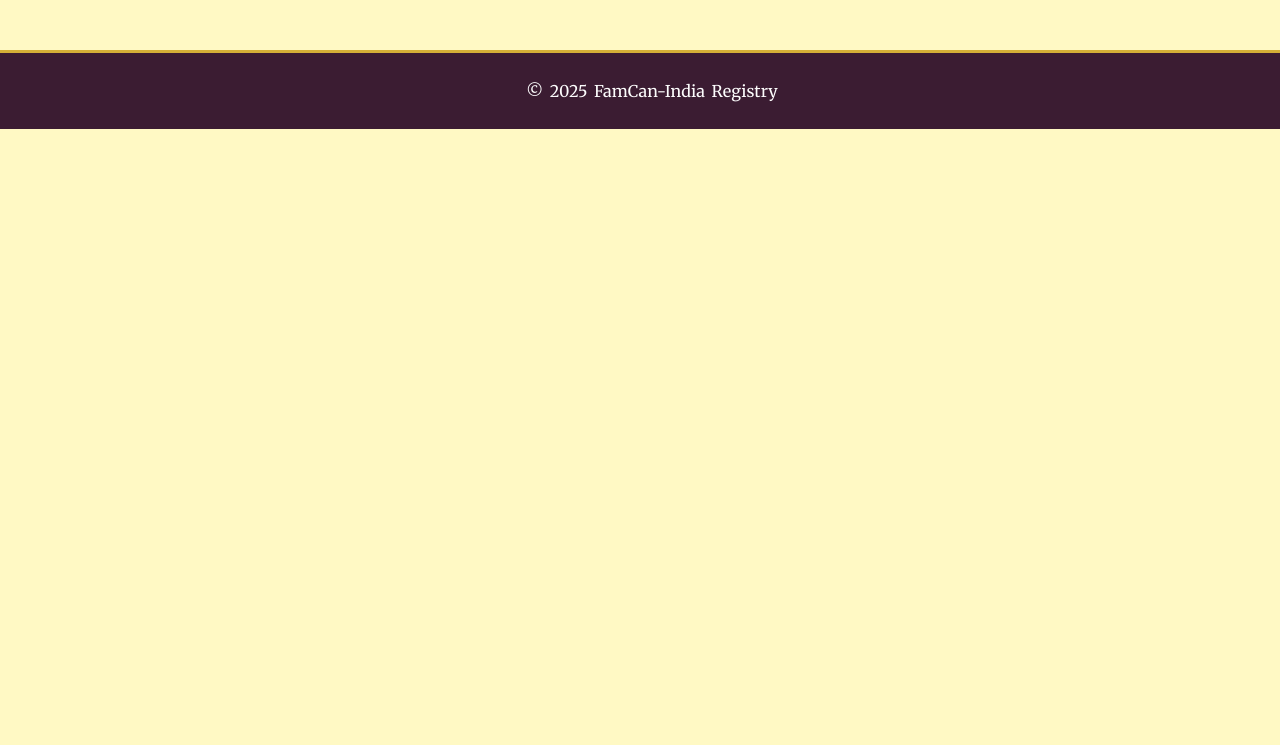
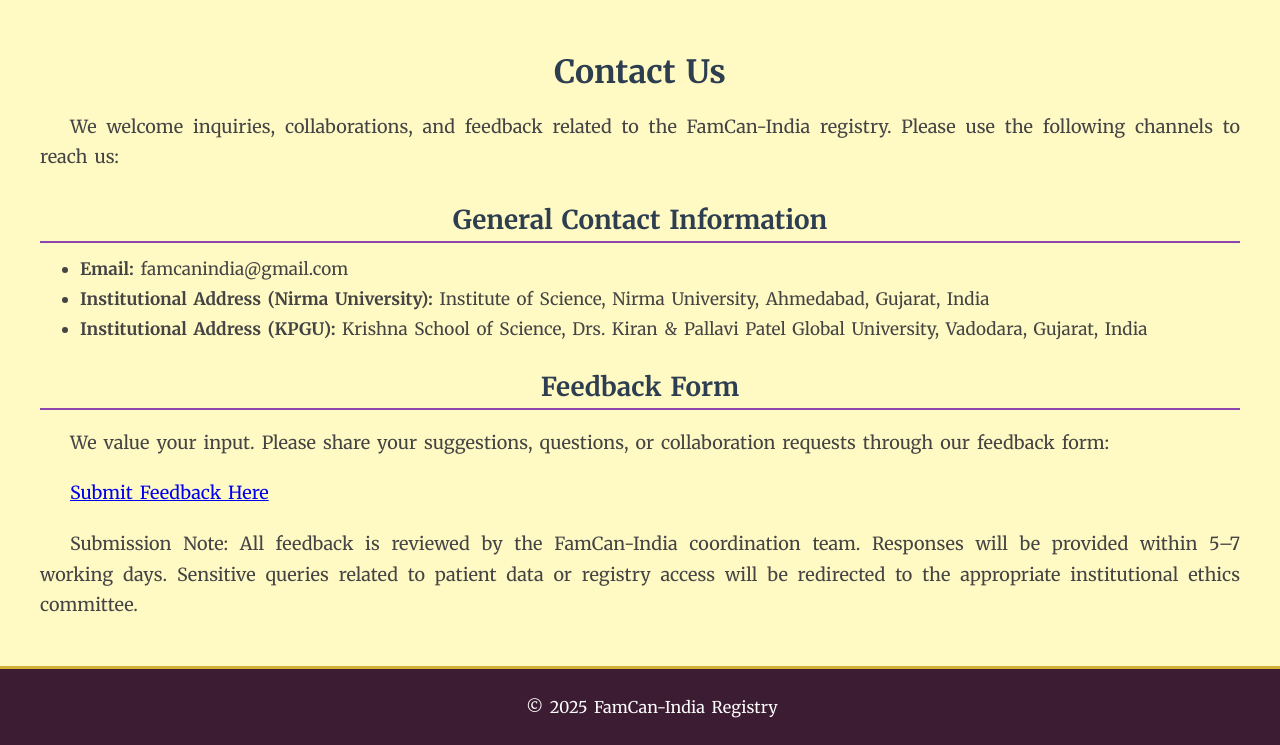
Before and after one commit to FamCan-India/famcanindia, a Flask app: page /contact in a window 1280 px wide. Shown: the part 274-1019 px from the top of the page. Before the commit the page ends 403 px from the top, so only its background shows below. Run offline with Flask 3, Linux system fonts and the light colour scheme.

Commit message:
contact.html

```diff
--- a/templates/contact.html
+++ b/templates/contact.html
@@ -1,61 +1,34 @@
-<!DOCTYPE html>
-<html lang="en">
-<head>
-<meta name="robots" content="noindex, nofollow">
-    <meta charset="UTF-8">
-    <title>FamCan-India</title>
-    <link rel="stylesheet" href="{{ url_for('static', filename='css/style.css') }}">
-    <!-- Google Analytics -->
-    <script async src="https://www.googletagmanager.com/gtag/js?id=G-XXXXXXXXXX"></script>
-    <script>
-      window.dataLayer = window.dataLayer || [];
-      function gtag(){dataLayer.push(arguments);}
-      gtag('js', new Date());
-      gtag('config', 'G-PHRDBYVFN4');
-    </script>
-</head>
-<body>
-    <!-- Header with logos + tagline -->
-    <header>
-        <div class="logo-bar">
-            <!-- Left corner -->
-            <div class="logo-left">
-                <img src="{{ url_for('static', filename='images/nirma_logo.jpg') }}" alt="Nirma University Logo">
-            </div>
+{% extends "base.html" %}
 
-            <!-- Center (FamCan logo) -->
-            <div class="logo-center">
-                <img src="{{ url_for('static', filename='images/famcanindia_logo.jpg') }}" alt="FamCan-India Logo" class="famcan">
-            </div>
+{% block content %}
+<h2>Contact Us</h2>
+<p>
+    We welcome inquiries, collaborations, and feedback related to the FamCan-India registry.
+    Please use the following channels to reach us:
+</p>
 
-            <!-- Right corner -->
-            <div class="logo-right">
-                <img src="{{ url_for('static', filename='images/kpgu_logo.jpg') }}" alt="KPGU Logo">
-            </div>
-        </div>
-        <div class="tagline">Together we detect, together we protect</div>
-    </header>
+<section class="contact-section">
+    <h3>General Contact Information</h3>
+    <ul>
+        <li><strong>Email:</strong> famcanindia@gmail.com</li>
+        <li><strong>Institutional Address (Nirma University):</strong> Institute of Science, Nirma University, Ahmedabad, Gujarat, India</li>
+        <li><strong>Institutional Address (KPGU):</strong> Krishna School of Science, Drs. Kiran & Pallavi Patel Global University, Vadodara, Gujarat, India</li>
+    </ul>
+</section>
 
-    <!-- Navigation bar -->
-    <nav>
-        <a href="{{ url_for('homepage') }}">Home</a>
-        <a href="{{ url_for('about') }}">About</a>
-        <a href="{{ url_for('affiliations') }}">Team Members</a>
-        <a href="{{ url_for('data_overview') }}">Data Overview</a>
-        <a href="{{ url_for('stats_overview') }}">Statistics Overview</a>
-        <a href="{{ url_for('acknowledgements') }}">Acknowledgements</a>
-        <a href="{{ url_for('privacy') }}">Privacy & Ethics</a>
-        <a href="{{ url_for('contact') }}">Contact</a>
-    </nav>
-
-    <!-- Page-specific content -->
-    <main>
-        {% block content %}{% endblock %}
-    </main>
-
-    <!-- Footer -->
-    <footer>
-        <p>&copy; 2025 FamCan-India Registry</p>
-    </footer>
-</body>
-</html>
+<section class="contact-section">
+    <h3>Feedback Form</h3>
+    <p>
+        We value your input. Please share your suggestions, questions, or collaboration requests through our feedback form:
+    </p>
+    <p>
+        <a href="https://docs.google.com/forms/d/e/1FAIpQLScuy5kSq39_zwpFBWPCiZ-IY9rbyJvk4yk-TDafophamn0tLw/viewform?usp=header" target="_blank">
+            Submit Feedback Here
+        </a>
+    </p>
+    <p class="submission-note">
+        Submission Note: All feedback is reviewed by the FamCan-India coordination team. Responses will be provided within 5–7 working days.
+        Sensitive queries related to patient data or registry access will be redirected to the appropriate institutional ethics committee.
+    </p>
+</section>
+{% endblock %}
```
